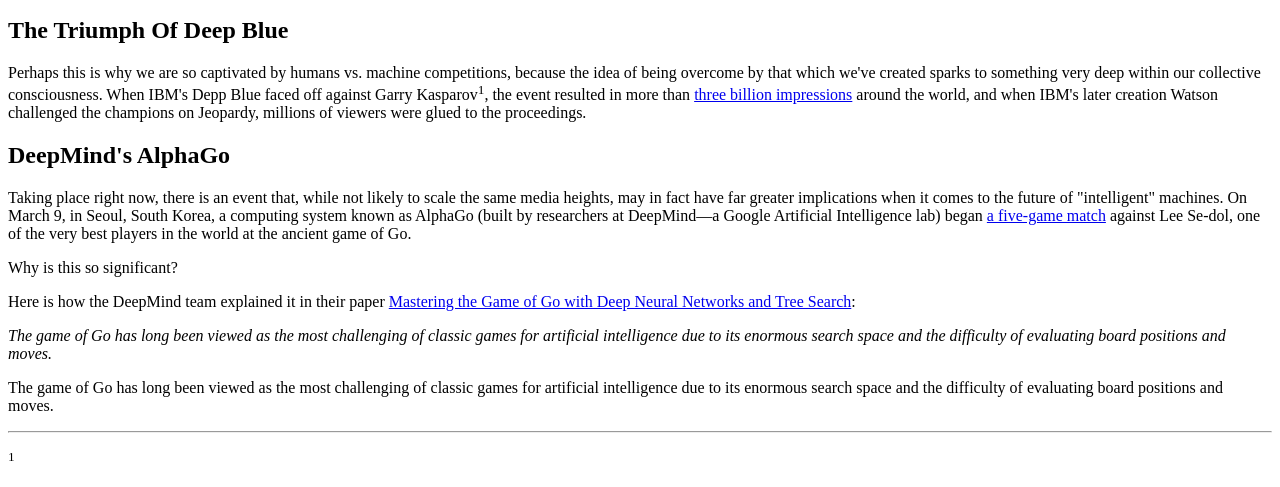
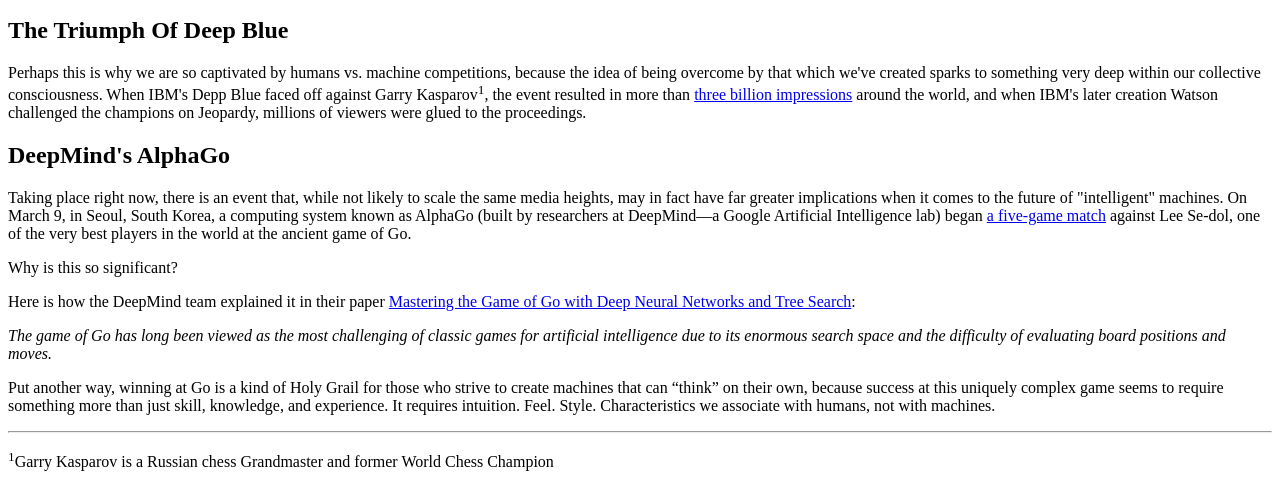
Before and after one commit to KevMcCall/basic-html-mockup, a plain HTML site: page index.html in a window 1280 px wide. Shown: the part 577-1064 px from the top of the page. Drawn offline with Linux system fonts and the light colour scheme.

Commit message:
added final paragraph

```diff
--- a/index.html
+++ b/index.html
@@ -69,13 +69,15 @@
             its enormous search space
             and the difficulty of evaluating board positions and moves.</i></p>
 
-    <p>The game of Go has long been viewed as the most challenging of classic games for artificial intelligence due to
-        its enormous search space
-        and the difficulty of evaluating board positions and moves.</p>
-        <hr>
-        <p>
-            <sup>1</sup>
-        </p>
+    <p>Put another way, winning at Go is a kind of Holy Grail for those who strive to create machines that can “think”
+        on their own, because
+        success at this uniquely complex game seems to require something more than just skill, knowledge, and
+        experience. It requires intuition.
+        Feel. Style. Characteristics we associate with humans, not with machines.</p>
+    <hr>
+    <p>
+        <sup>1</sup>Garry Kasparov is a Russian chess Grandmaster and former World Chess Champion
+    </p>
 </body>
 
 </html>
```
